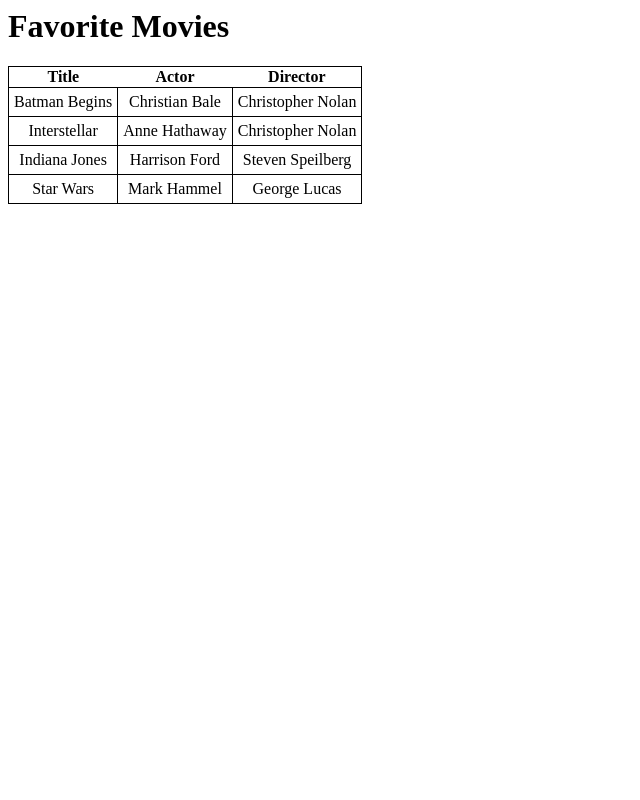
After one commit to BoiseState/CS401-resources, a PHP site: page /movies.php in a window 1280 px wide. The commit adds this page. Shown: the whole page, without its empty margins (0-640 px from the left). Run offline with PHP 8.4, Linux system fonts and the light colour scheme.

Commit message:
Adding and updating php examples

```diff
--- a/php/basics/file-parsing.php
+++ b/php/basics/file-parsing.php
@@ -1,6 +1,7 @@
 <html>
   <head>
     <title>HTML table example</title>
+    <link rel="stylesheet" type="text/css" href="mystyle.css">
   </head>
   <body>
   <?php $data = file("data.txt"); ?>
--- /dev/null
+++ b/php/basics/movie-table.php
@@ -0,0 +1,31 @@
+<?php
+function printTable()
+{
+	$contents = file_get_contents("movies.txt");
+	$movies = explode("\n", $contents);
+?>
+<table>
+  <thead>
+    <tr>
+		<th>Title</th><th>Actor</th><th>Director</th>
+    </tr>
+  </thead>
+<?php
+	// php explode turns string into array using delim
+	foreach ($movies as $movie) {
+		if(empty($movie)) {
+			continue;
+		}
+		list($title, $actor, $director) = explode(", ", $movie);
+		// THIS IS UGLY. BETTER TO OPEN/CLOSE PHP TAGS
+		echo "<tr>";
+		echo "<td>$title</td>";
+		echo "<td>$actor</td>";
+		echo "<td>$director</td>";
+		echo "</tr>";
+	}
+?>
+</table>
+<?php
+}
+?>
--- /dev/null
+++ b/php/basics/movies.php
@@ -0,0 +1,19 @@
+<html>
+<head>
+  <link rel="stylesheet" type="text/css" href="mystyle.css">
+</head>
+<body>
+<?php
+  //include('movie-table.php');
+  //include_once('movie-table.php'); # RECOMMENDED
+  //require('movie-table.php');
+  require_once('movie-table.php'); # RECOMMENDED
+?>
+<h1>Favorite Movies</h1>
+<?php
+  # Call function defined in movie-table.php.
+  printTable();
+?>
+
+</body>
+</html>
--- /dev/null
+++ b/php/basics/movies.txt
@@ -0,0 +1,4 @@
+Batman Begins, Christian Bale, Christopher Nolan
+Interstellar, Anne Hathaway, Christopher Nolan
+Indiana Jones, Harrison Ford, Steven Speilberg
+Star Wars, Mark Hammel, George Lucas
--- /dev/null
+++ b/php/basics/mystyle.css
@@ -0,0 +1,9 @@
+table, tr, td {
+	border: 1px solid black;
+	border-collapse: collapse;
+}
+
+td {
+	padding: 5px;
+	text-align: center;
+}
```
Also changed, not shown: php/basics/info.php (+15 -1 lines), php/basics/syntax.php (added, +52 -0 lines), php/basics/README.md (added), 1 other file.
